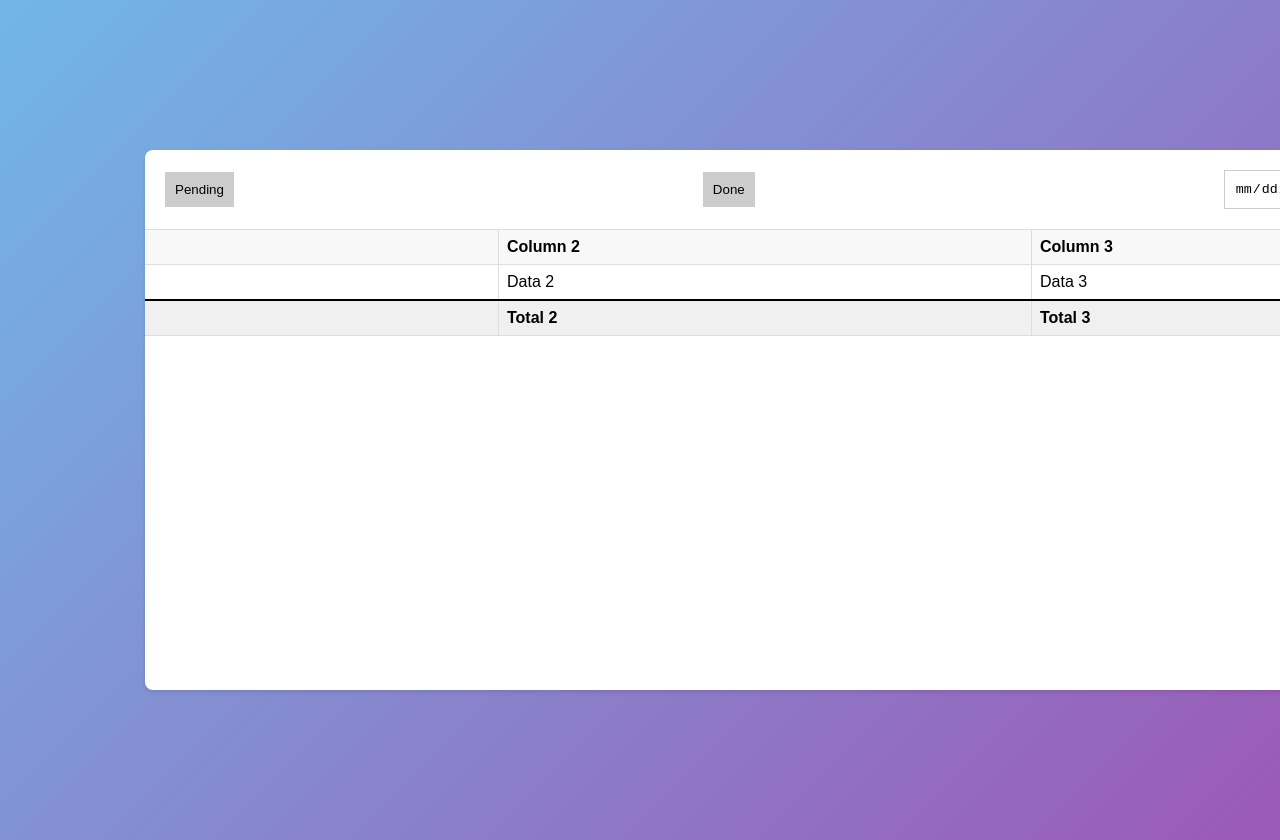
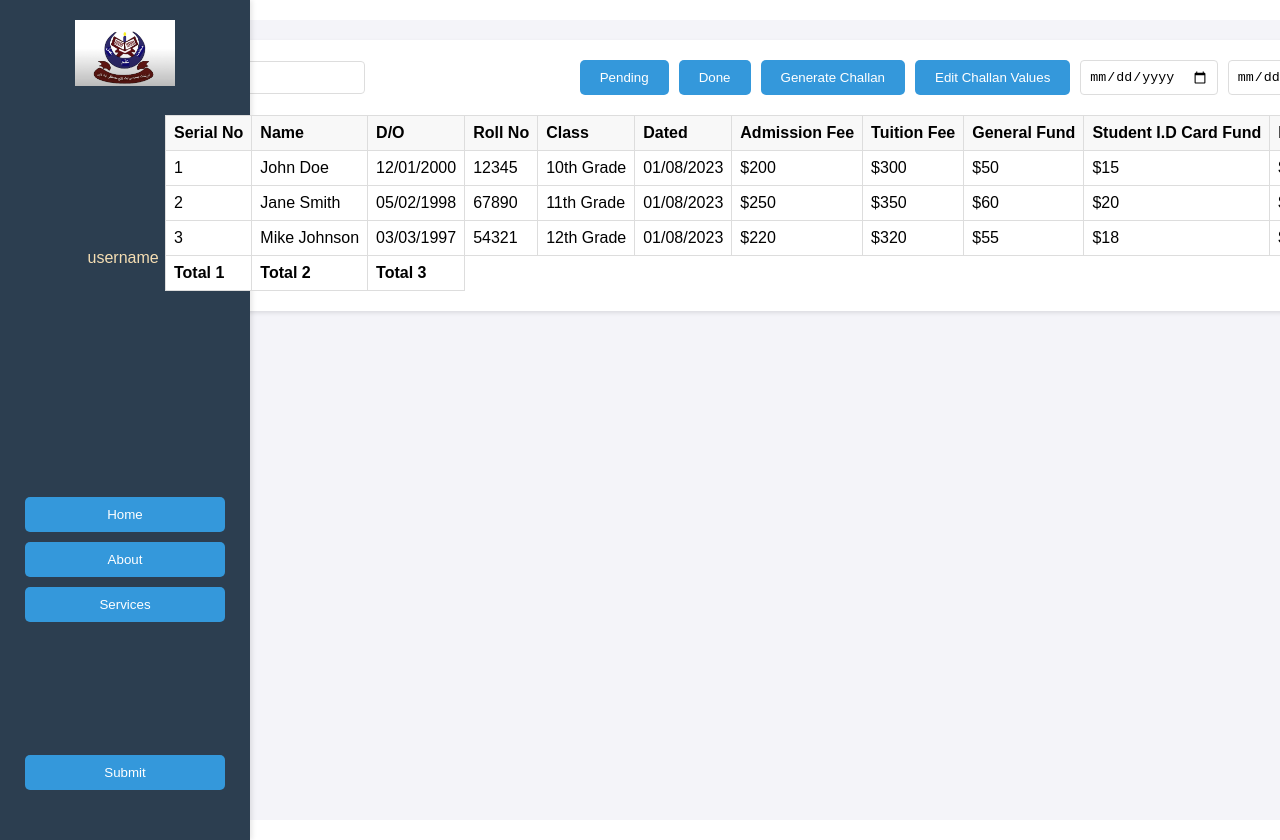
Before and after one commit to MdUmairZafar/fee-management-system-client, a React (Create React App) app: page / in a window 1280 px wide. Shown: the top 840 px of the page. Built offline with nearby package versions, Linux system fonts and the light colour scheme.

Commit message:
reports done

```diff
--- a/src/App.js
+++ b/src/App.js
@@ -3,6 +3,7 @@ import { AuthProvider } from "./AuthContext"; // Use named import for AuthProvid
 import LoginPage from "./login";
 import User from "./user";
 import Report from "./Report";
+import Table from "./table";
 
 function App() {
   return (
@@ -10,7 +11,10 @@ function App() {
     //   <report/>
     //   {/* <User /> */}
     // </AuthProvider>
-    <Report/>
+    <div>
+      <Table/>
+      <Report/>
+    </div>
   );
 }
 
--- a/src/Report.jsx
+++ b/src/Report.jsx
@@ -1,41 +1,184 @@
-import React from 'react';
+import React,{useState} from 'react';
 import './report.css';
 
 const Report = () => {
+  const [date1, setDate1] = useState("");
+  const [date2, setDate2] = useState("");
+   const handleDateChange = (e, setDate) => {
+    setDate(e.target.value);
+  };
   return (
+    <div className="challan-container">
     <div className="table-container">
+      {/* Search Field and Buttons Above the Table */}
+      <div className="top-bar">
+        <div className="search-field">
+          <input
+            type="search"
+            name="search-field"
+            id=""
+            placeholder="Search..."
+          />
+        </div>
+        <div className="top-buttons">
+          <button className="action-button">Pending</button>
+          <button className="action-button">Done</button>
 
-      <div className="top-bar">
-        <button className="btn">Pending</button>
-        <button className="btn">Done</button>
-        <input type="date" className="date-picker" />
+          <button className="action-button">Generate Challan</button>
+          <button className="action-button">Edit Challan Values</button>
+          <div className="date-picker">
+            <input
+              type="date"
+              value={date1}
+              onChange={(e) => handleDateChange(e, setDate1)}
+            />
           </div>
+          <div className="date-picker">
+            <input
+              type="date"
+              value={date2}
+              onChange={(e) => handleDateChange(e, setDate2)}
+            />
+          </div>
+        </div>
+      </div>
+
+      {/* Table */}
+      <div className="table-wrapper">
         <table className="data-table">
           <thead>
             <tr>
-            <th>Column 1</th>
-            <th>Column 2</th>
-            <th>Column 3</th>
-            {/* Add more columns as needed */}
+              <th>Serial No</th>
+              <th>Name</th>
+              <th>D/O</th>
+              <th>Roll No</th>
+              <th>Class</th>
+              <th>Dated</th>
+              <th>Admission Fee</th>
+              <th>Tuition Fee</th>
+              <th>General Fund</th>
+              <th>Student I.D Card Fund</th>
+              <th>Red Cross Fund</th>
+              <th>Medical Fee</th>
+              <th>Student Welfare Fund</th>
+              <th>Sc. Breakage Fund</th>
+              <th>Magazine Fund</th>
+              <th>Library Sec Fund</th>
+              <th>Board/Univ Regd/Exam Dues</th>
+              <th>Sports Fund</th>
+              <th>Miscellaneous Fund</th>
+              <th>Board Uni Processing Fee</th>
+              <th>Transport Fund</th>
+              <th>Burqa Fund</th>
+              <th>College Examination Fund</th>
+              <th>Computer Fee</th>
+              <th>2nd Shift</th>
+              <th>Fine Funds</th>
+              <th>Grand Total</th>
             </tr>
           </thead>
           <tbody>
-          {/* Populate your table rows here */}
             <tr>
-            <td>Data 1</td>
-            <td>Data 2</td>
-            <td>Data 3</td>
+              <td>1</td>
+              <td>John Doe</td>
+              <td>12/01/2000</td>
+              <td>12345</td>
+              <td>10th Grade</td>
+              <td>01/08/2023</td>
+              <td>$200</td>
+              <td>$300</td>
+              <td>$50</td>
+              <td>$15</td>
+              <td>$10</td>
+              <td>$30</td>
+              <td>$25</td>
+              <td>$5</td>
+              <td>$10</td>
+              <td>$8</td>
+              <td>$100</td>
+              <td>$20</td>
+              <td>$12</td>
+              <td>$10</td>
+              <td>$40</td>
+              <td>$5</td>
+              <td>$30</td>
+              <td>$20</td>
+              <td>$60</td>
+              <td>$10</td>
+              <td>$985</td>
+            </tr>
+            <tr>
+              <td>2</td>
+              <td>Jane Smith</td>
+              <td>05/02/1998</td>
+              <td>67890</td>
+              <td>11th Grade</td>
+              <td>01/08/2023</td>
+              <td>$250</td>
+              <td>$350</td>
+              <td>$60</td>
+              <td>$20</td>
+              <td>$12</td>
+              <td>$35</td>
+              <td>$28</td>
+              <td>$6</td>
+              <td>$12</td>
+              <td>$10</td>
+              <td>$110</td>
+              <td>$22</td>
+              <td>$15</td>
+              <td>$12</td>
+              <td>$45</td>
+              <td>$6</td>
+              <td>$35</td>
+              <td>$22</td>
+              <td>$65</td>
+              <td>$12</td>
+              <td>$1110</td>
+            </tr>
+            <tr>
+              <td>3</td>
+              <td>Mike Johnson</td>
+              <td>03/03/1997</td>
+              <td>54321</td>
+              <td>12th Grade</td>
+              <td>01/08/2023</td>
+              <td>$220</td>
+              <td>$320</td>
+              <td>$55</td>
+              <td>$18</td>
+              <td>$11</td>
+              <td>$32</td>
+              <td>$27</td>
+              <td>$7</td>
+              <td>$11</td>
+              <td>$9</td>
+              <td>$105</td>
+              <td>$21</td>
+              <td>$14</td>
+              <td>$11</td>
+              <td>$42</td>
+              <td>$6</td>
+              <td>$32</td>
+              <td>$21</td>
+              <td>$62</td>
+              <td>$11</td>
+              <td>$1045</td>
             </tr>
           </tbody>
           <tfoot>
           <tr>
-            <td>Total 1</td>
-            <td>Total 2</td>
-            <td>Total 3</td>
+            <td><b>Total 1</b></td>
+            <td><b>Total 2</b></td>
+            <td><b>Total 3</b></td>
             {/* Add more total/sum data here */}
           </tr>
         </tfoot>
         </table>
+
+        {/* Buttons on the Right Side */}
+      </div>
+    </div>
   </div>
   );
 };
--- a/src/login.css
+++ b/src/login.css
@@ -4,7 +4,8 @@ body {
   margin: 0;
   padding: 0;
   font-family: Arial, sans-serif;
-  background: linear-gradient(135deg, #71b7e6, #9b59b6);
+  background: linear-gradient(135deg, #71b7e6);
+  /* #9b59b6 */
   height: 100vh;
   display: flex;
   justify-content: center;
--- a/src/report.css
+++ b/src/report.css
@@ -1,49 +1,114 @@
+/* src/challan.css */
+body {
+  overflow-x: hidden;
+  margin-left: 250px; /* Offset the content by the sidebar width */
+  padding: 20px;
+}
+.challan-container {
+  padding: 20px;
+  background-color: #f4f4f9;
+  box-sizing: border-box;
+  height: 100vh; /* Full viewport height */
+  overflow: hidden;
+}
+
 .table-container {
-    height: 500px; /* Set the height you want */
-    overflow-y: scroll; /* Enable scrolling */
-  }
+  display: flex;
+  flex-direction: column;
+  align-items: center;
+  width: 100%;
+  max-width: 1200px; /* Max width for responsiveness */
+  margin: 0 auto; /* Center align */
+  padding: 20px;
+  background-color: white;
+  box-shadow: 0 2px 4px rgba(0, 0, 0, 0.1);
+  border-radius: 8px;
+  overflow-x: auto; /* Enable horizontal scrolling */
+  overflow-y: hidden; /* Disable vertical scrolling */
+}
 
-  .data-table {
-    width: 80%;
-    border-collapse: collapse;
-  }
+.top-bar {
+  display: flex;
+  justify-content: space-between;
+  align-items: center;
+  width: 100%;
+  margin-bottom: 20px;
+}
 
-  .data-table th,
-  .data-table td {
-    border: 1px solid #dddddd;
-    text-align: left;
-    padding: 8px;
-  }
+.search-field input {
+  padding: 8px;
+  width: 200px;
+  border: 1px solid #ddd;
+  border-radius: 4px;
+}
 
-  .data-table tfoot {
-    background-color: #f0f0f0; /* Optional: background color for the footer */
-    font-weight: bold; /* Make the footer text bold */
-  }
+.top-buttons {
+  display: flex;
+  gap: 10px;
+}
 
-  .data-table tfoot td {
-    border-top: 2px solid #000; /* Optional: thicker top border for separation */
-  }
+.date-picker input {
+  padding: 8px;
+  border: 1px solid #ddd;
+  border-radius: 4px;
+}
 
-  .main-content {
-    width: 80%;
-    padding: 20px;
-  }
+.action-button {
+  padding: 10px 20px;
+  background-color: #3498db;
+  color: white;
+  border: none;
+  border-radius: 5px;
+  cursor: pointer;
+  transition: background-color 0.3s;
+}
 
-  .top-bar {
-    display: flex;
-    justify-content: space-between;
-    margin-bottom: 20px;
-  }
+.action-button:hover {
+  background-color: #2980b9;
+}
 
-  .btn {
-    padding: 10px;
-    background-color: #cccccc;
-    border: none;
-    cursor: pointer;
-    margin-right: 10px;
-  }
+.table-wrapper {
+  position: relative;
+  display: flex;
+  align-items: flex-start;
+  overflow-x: auto; /* Enable horizontal scrolling */
+  overflow-y: hidden; /* Disable vertical scrolling */
+  width: 100%;
+  max-width: 100%; /* Ensure it doesn't exceed parent width */
+  box-sizing: border-box;
+}
 
-  .date-picker {
-    padding: 10px;
-    border: 1px solid #cccccc;
-  }
+.data-table {
+  width: 100%;
+  min-width: 1600px; /* Ensure a minimum width for the table */
+  border-collapse: collapse;
+  background-color: white;
+  overflow: hidden;
+}
+
+.data-table th,
+.data-table td {
+  border: 1px solid #ddd;
+  padding: 8px;
+  text-align: left;
+  white-space: nowrap; /* Prevent text wrapping */
+}
+
+.data-table th {
+  background-color: #f8f8f8;
+  font-weight: bold;
+}
+
+.side-buttons {
+  display: flex;
+  flex-direction: column;
+  gap: 10px;
+  margin-left: 20px;
+  position: absolute;
+  right: -2550px; /* Adjust this value for button positioning */
+  top: 0;
+}
+
+.side-buttons .action-button {
+  width: 180px; /* Button width for consistency */
+}
```
Lines whose indentation alone changed are shown as unchanged.
